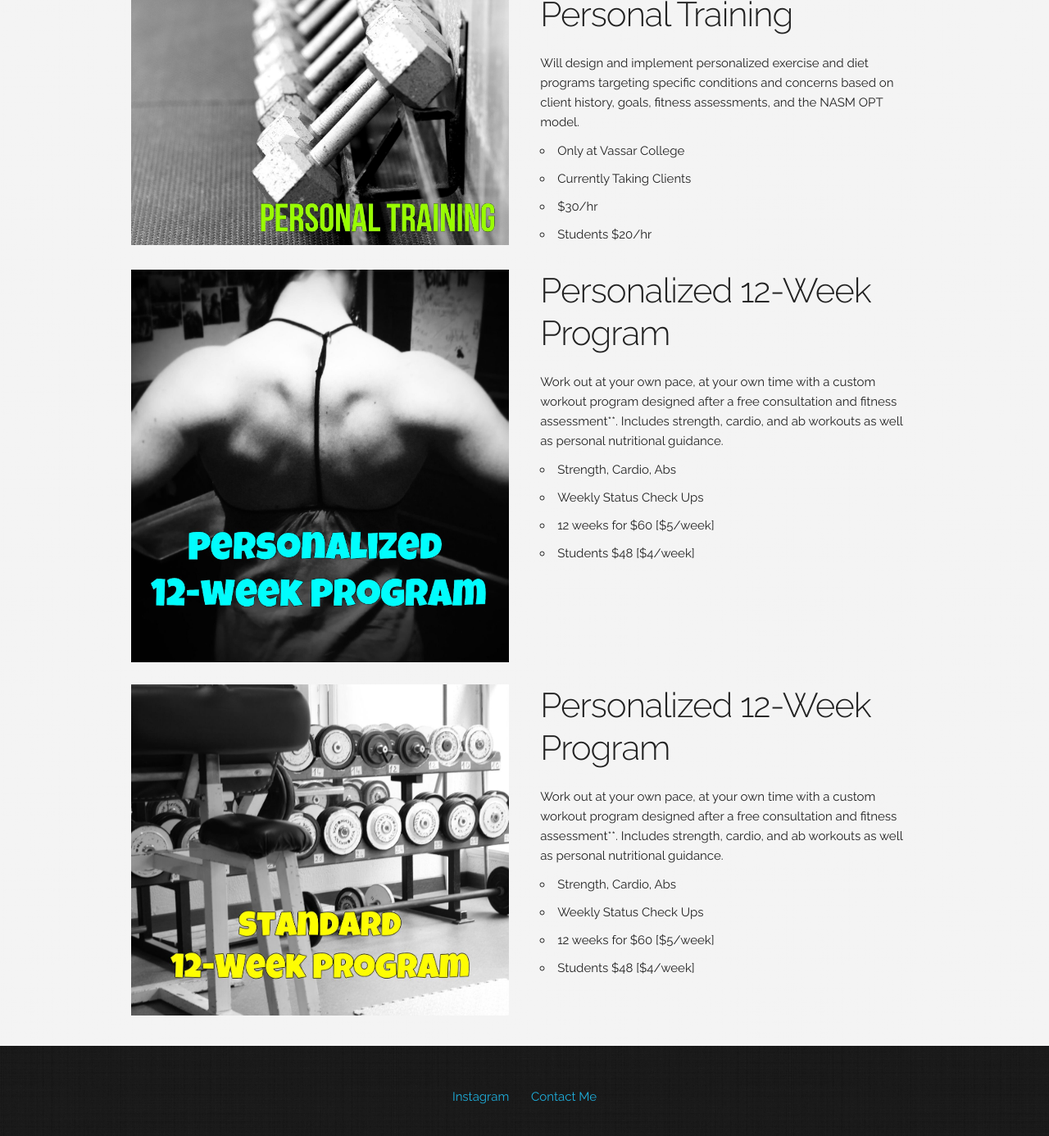
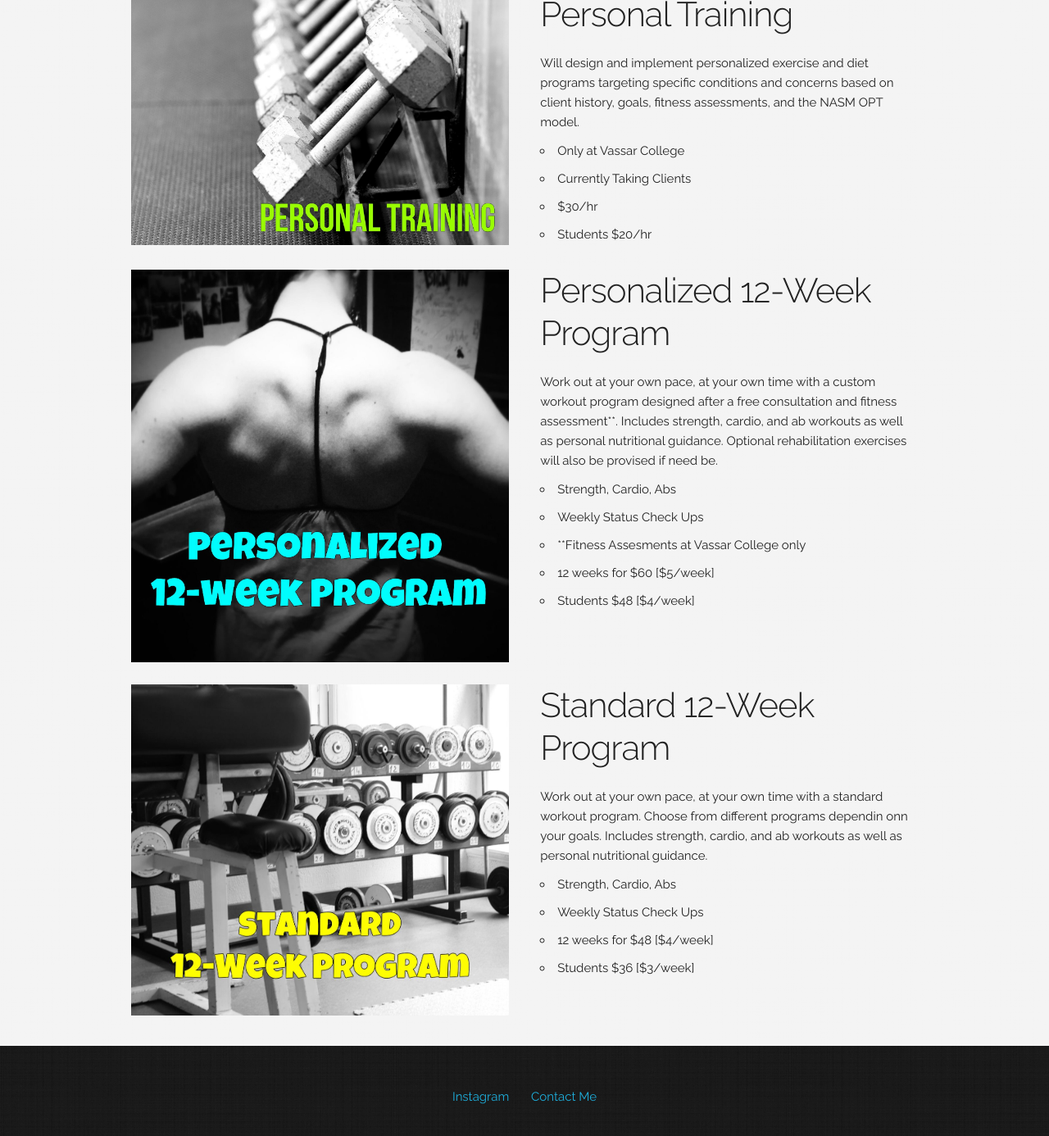
Before and after one commit to senioritafit/senioritafit.github.io, a Jekyll site: the page built from workout_programs.md, in a window 1280 px wide and 1400 px high, scrolled down 198 px. Shown: the top 1386 px of the window at 82% size. Built offline with Jekyll 4.4.1, drawn with Linux system fonts in a browser that asks for light colours; Markdown is read by kramdown in place of the engine named in the settings.

Commit message:
Update workout_programs.md
Changed description for standard workout program.

```diff
--- a/workout_programs.md
+++ b/workout_programs.md
@@ -32,11 +32,12 @@ permalink: /workout-programs/
   <div class="six columns">
     <h2>Personalized 12-Week Program</h2>
 
-    Work out at your own pace, at your own time with a custom workout program designed after a free consultation and fitness assessment**. Includes strength, cardio, and ab workouts as well as personal nutritional guidance.
+    Work out at your own pace, at your own time with a custom workout program designed after a free consultation and fitness assessment**. Includes strength, cardio, and ab workouts as well as personal nutritional guidance. Optional rehabilitation exercises will also be provised if need be.
 
     <ul>
       <li>Strength, Cardio, Abs</li>
       <li>Weekly Status Check Ups</li>
+      <li>**Fitness Assesments at Vassar College only</li>
       <li>12 weeks for $60  [$5/week]</li>
       <li>Students $48 [$4/week]</li>
     </ul>
@@ -50,15 +51,15 @@ permalink: /workout-programs/
   </div>
 
   <div class="six columns">
-    <h2>Personalized 12-Week Program</h2>
+    <h2>Standard 12-Week Program</h2>
 
-    Work out at your own pace, at your own time with a custom workout program designed after a free consultation and fitness assessment**. Includes strength, cardio, and ab workouts as well as personal nutritional guidance.
+    Work out at your own pace, at your own time with a standard workout program. Choose from different programs dependin onn your goals. Includes strength, cardio, and ab workouts as well as personal nutritional guidance.
 
     <ul>
       <li>Strength, Cardio, Abs</li>
       <li>Weekly Status Check Ups</li>
-      <li>12 weeks for $60  [$5/week]</li>
-      <li>Students $48 [$4/week]</li>
+      <li>12 weeks for $48  [$4/week]</li>
+      <li>Students $36 [$3/week]</li>
     </ul>
   </div>
 </div>
```
